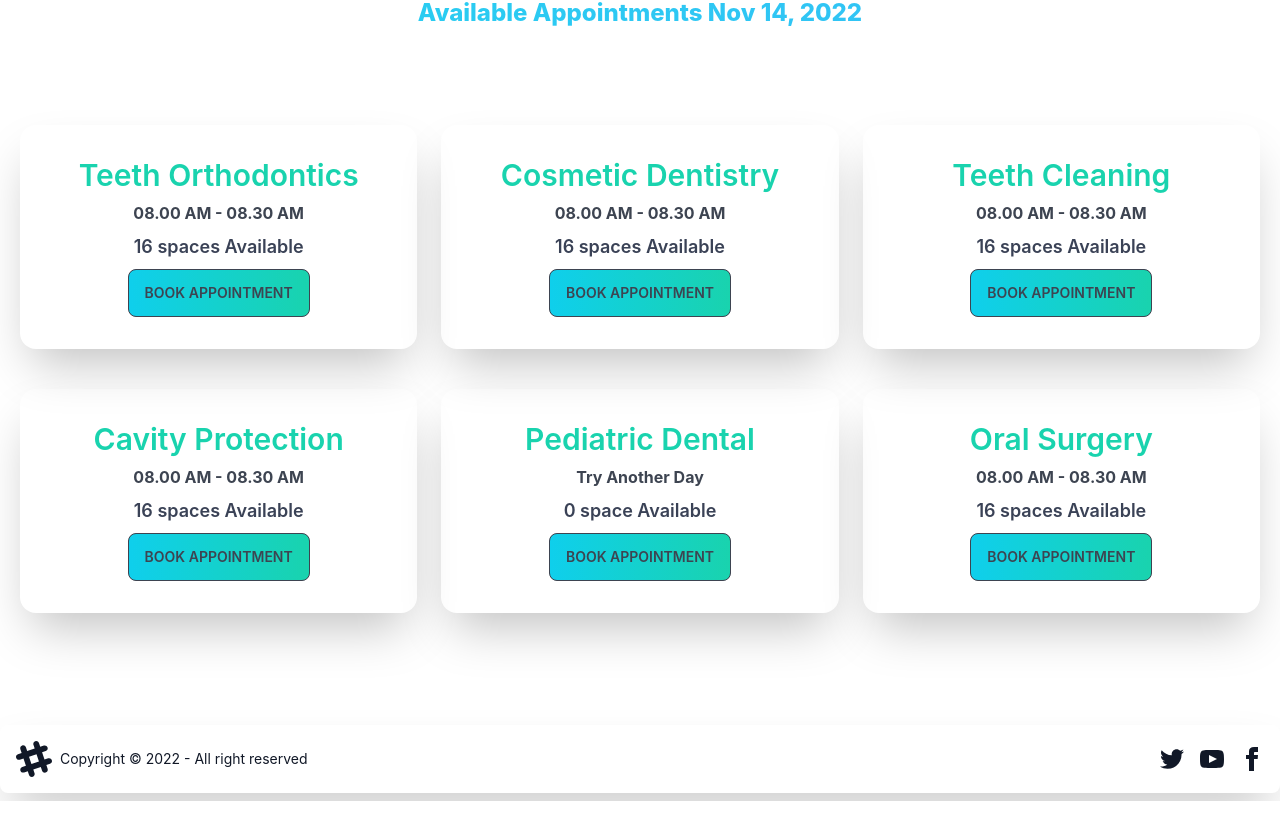
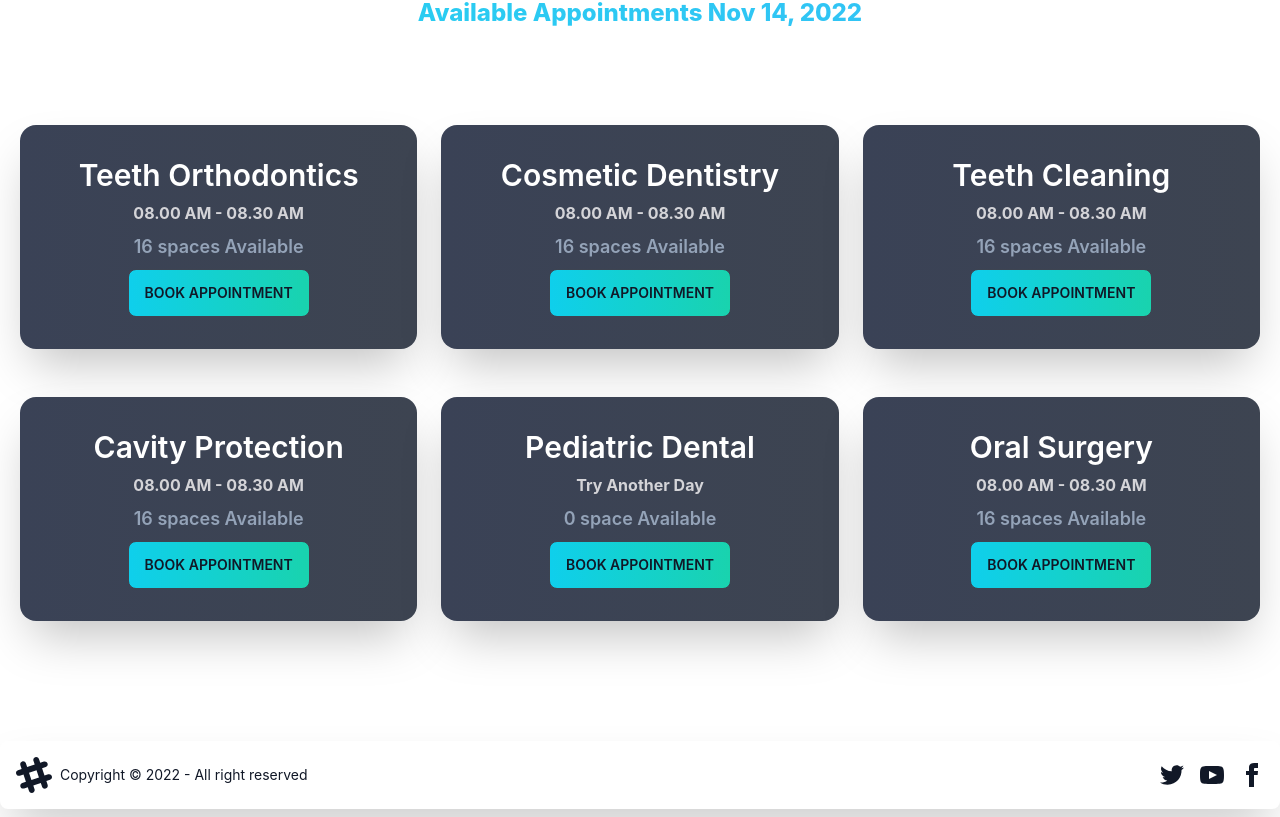
Before and after one commit to Fahmidur-arnob/I_Doctor, a React (Create React App) app: page /appointment in a window 1280 px wide. Shown: the part 760-1577 px from the top of the page. Built offline with nearby package versions, Linux system fonts and the light colour scheme.

Commit message:
Done with modal and slot selections

```diff
--- a/src/Pages/Appointment/AvailableAppointments/AppointmentOption.js
+++ b/src/Pages/Appointment/AvailableAppointments/AppointmentOption.js
@@ -1,15 +1,22 @@
 import React from 'react';
 
-const AppointmentOption = ({ appointmentOption }) => {
+const AppointmentOption = ({ appointmentOption, setTreatment }) => {
     const { name, slots } = appointmentOption;
     return (
-        <div className="card shadow-2xl text-primary mb-4">
+        <div className="card shadow-2xl mb-6 b bg-gradient-to-r from-accent to-neutral">
             <div className="card-body text-center">
-                <h2 className="card-title text-secondary mx-auto text-3xl">{name}</h2>
-                <p className='text-neutral font-bold'>{slots.length > 0 ? slots[0] : "Try Another Day"}</p>
-                <p className='text-accent text-lg font-semibold'>{slots.length} {slots.length > 1 ? 'spaces' : 'space'} Available</p>
+                <h2 className="card-title text-white mx-auto text-3xl">{name}</h2>
+                <p className='text-zinc-300 font-bold'>{slots.length > 0 ? slots[0] : "Try Another Day"}</p>
+                <p className='text-slate-400 text-lg font-semibold'>{slots.length} {slots.length > 1 ? 'spaces' : 'space'} Available</p>
                 <div className="card-actions">
-                    <button className="btn bg-gradient-to-r from-primary to-secondary mx-auto text-neutral">Book Appointment</button>
+                    <label
+                        htmlFor="booking-modal"
+
+                        className="btn bg-gradient-to-r from-primary to-secondary  mx-auto text-gray-900"
+
+                        onClick={() => setTreatment(appointmentOption)}
+
+                    >Book Appointment</label>
                 </div>
             </div>
         </div>
--- a/src/Pages/Appointment/AvailableAppointments/AvailableAppointments.js
+++ b/src/Pages/Appointment/AvailableAppointments/AvailableAppointments.js
@@ -1,13 +1,18 @@
 import { format } from 'date-fns';
 import React, { useEffect, useState } from 'react';
 import AppointmentOption from './AppointmentOption';
+import BookingModal from '../../Appointment/BookingModal/BookingModal';
 
-const AvailableAppointments = ({selectedDate}) => {
-    const [appointmentOptions, setAppointmentOptions] = useState([])
-    useEffect(() =>{
+const AvailableAppointments = ({ selectedDate }) => {
+    const [appointmentOptions, setAppointmentOptions] = useState([]);
+
+    const [treatment, setTreatment] = useState(null);
+
+
+    useEffect(() => {
         fetch('appointmentOptions.json')
-        .then(res => res.json())
-        .then(data => setAppointmentOptions(data))
+            .then(res => res.json())
+            .then(data => setAppointmentOptions(data))
     }, [])
     return (
         <section className='my-24'>
@@ -17,9 +22,16 @@ const AvailableAppointments = ({selectedDate}) => {
                     appointmentOptions.map(option => <AppointmentOption
                         key={option._id}
                         appointmentOption={option}
+                        setTreatment={setTreatment}
                     ></AppointmentOption>)
                 }
             </div>
+            {
+                treatment &&
+                <BookingModal
+                selectedDate = {selectedDate}
+                    treatment={treatment}
+                ></BookingModal>}
         </section>
     );
 };
--- /dev/null
+++ b/src/Pages/Appointment/BookingModal/BookingModal.js
@@ -0,0 +1,35 @@
+import React from 'react';
+import { format } from 'date-fns';
+
+const BookingModal = ({ treatment, selectedDate }) => {
+    const { name, slots } = treatment;
+    const date = format(selectedDate, 'PP');
+    return (
+        <>
+            <input type="checkbox" id="booking-modal" className="modal-toggle" />
+            <div className="modal">
+                <div className="modal-box relative">
+                    <label htmlFor="booking-modal" className="btn btn-sm btn-circle absolute right-2 top-2">✕</label>
+                    <h3 className="text-lg font-bold">{name}</h3>
+                    <form className='grid grid-cols-1 gap-3 mt-10'>
+                        <input type="text" disabled value={date} className="input input-bordered w-full " />
+
+                        <select className="select select-bordered w-full">
+                            {
+                                slots.map(slot => <option value={slot}>{slot}</option>)
+                            }
+                        </select>
+
+                        <input type="text" value="" className="input input-bordered w-full " />
+                        <input type="text" value="" className="input input-bordered w-full " />
+                        <input type="text" value="" className="input input-bordered w-full " />
+                        <br />
+                        <input type="submit" value="Submit" className='w-full btn btn-neutral' />
+                    </form>
+                </div>
+            </div>
+        </>
+    );
+};
+
+export default BookingModal;
```
